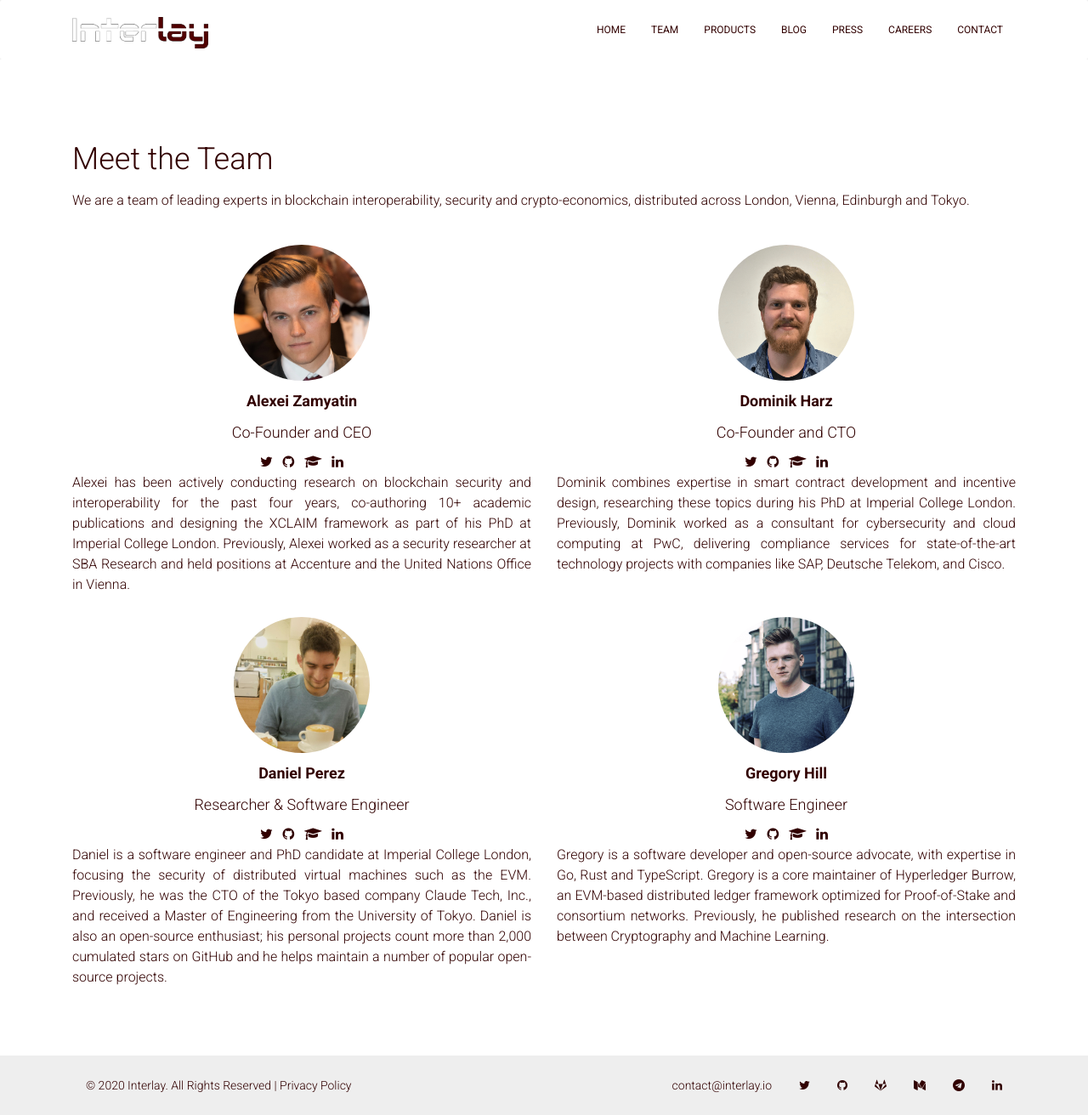
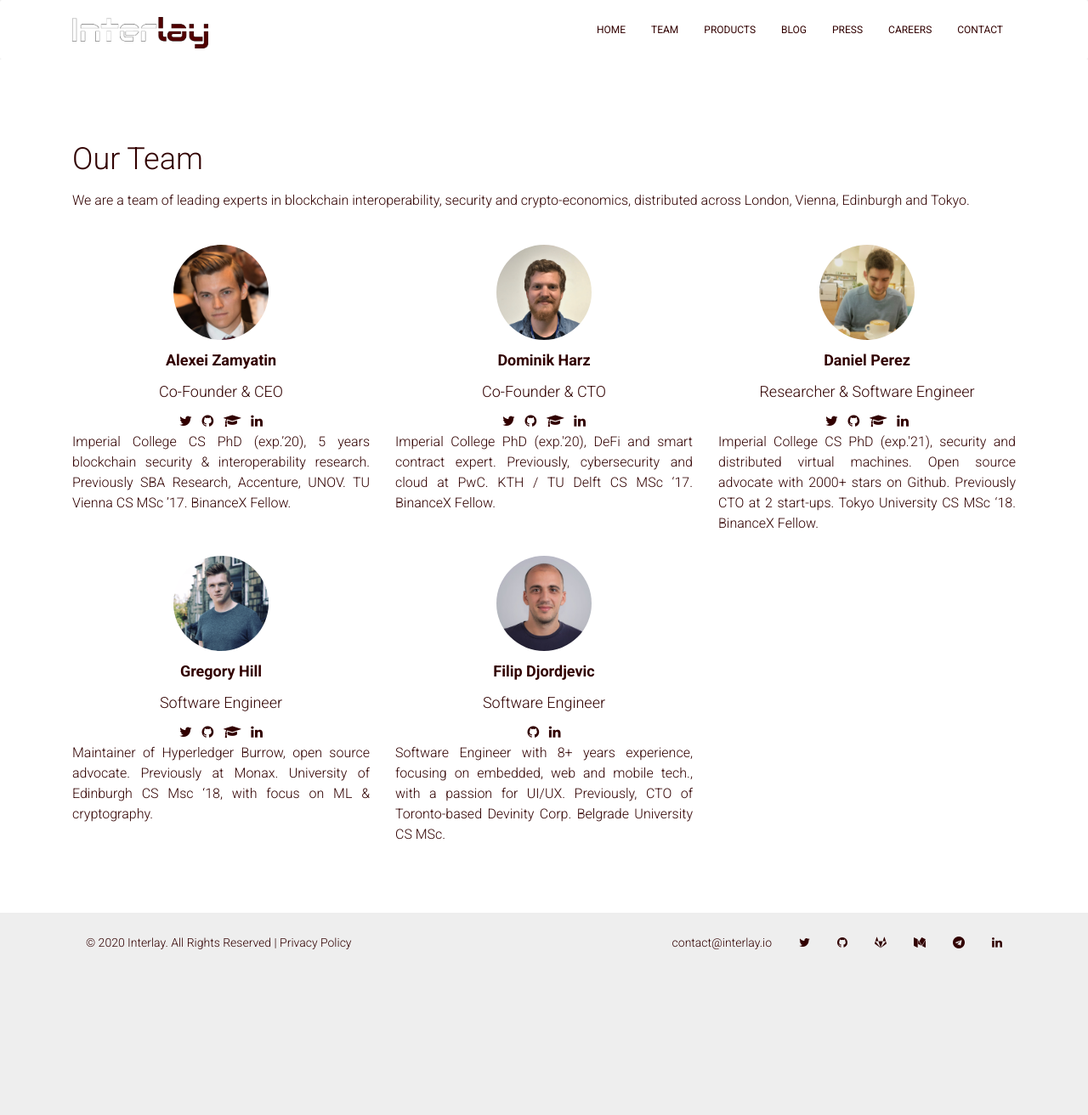
Before and after one commit to interlay/archive-interlay.github.io, a Jekyll site: the page built from team.md, in a window 1280 px wide and 1312 px high. Shown: the whole window at 85% size. Built offline with Jekyll 4.4.1, drawn with Linux system fonts in a browser that asks for light colours.

Commit message:
updated team page

```diff
--- a/_data/bios.yml
+++ b/_data/bios.yml
@@ -1,8 +1,49 @@
 - name: Alexei Zamyatin
-  bio:
+  role: Co-Founder & CEO
+  bio: Imperial College CS PhD (exp.’20), 5 years blockchain security & interoperability research. Previously SBA Research, Accenture, UNOV. TU Vienna CS MSc ’17. BinanceX Fellow.
+  twitter: alexeiZamyatin
+  linkedin: alexei-zamyatin
+  github: alexeiZamyatin
+  scholar: BJDPyu0AAAAJ
+  website: https://alexeizamyatin.me
+  image: alexei.jpg
+  offset: true
+
 - name: Dominik Harz
-  bio:  Imperial College PhD (exp.'20), DeFi and smart contract expert. Previously cybersecurity and cloud at PwC. CS MSc TU Delft.
+  role: Co-Founder & CTO
+  bio:  Imperial College PhD (exp.'20), DeFi and smart contract expert. Previously, cybersecurity and cloud at PwC. KTH / TU Delft CS MSc ‘17. BinanceX Fellow.
+  twitter: dominik0_
+  linkedin: dominik-harz
+  github: nud3l
+  scholar: s6Km5yQAAAAJ
+  website: https://dominikharz.me/
+  image: dom.png
+
+
 - name: Daniel Perez
-  bio:
+  role: Researcher & Software Engineer
+  bio: Imperial College CS PhD (exp.'21), security and distributed virtual machines. Open source advocate with 2000+ stars on Github. Previously CTO at 2 start-ups. Tokyo University CS MSc ‘18. BinanceX Fellow.
+  twitter: danhper
+  linkedin: danhper
+  github: danhper
+  scholar: W2XsCqwAAAAJ
+  website: https://daniel.perez.sh/
+  image: daniel.jpg
+
+
 - name: Gregory Hill
-  bio:
+  role: Software Engineer
+  bio: Maintainer of Hyperledger Burrow, open source advocate. Previously at Monax. University of Edinburgh CS Msc ‘18, with focus on ML & cryptography.
+  twitter: gregorydhill
+  linkedin: gregorydhill95
+  github: gregdhill
+  scholar: OoKiidsAAAAJ
+  image: gregory.png
+
+
+- name: Filip Djordjevic
+  role: Software Engineer
+  bio: Software Engineer with 8+ years experience, focusing on embedded, web and mobile tech., with a passion for UI/UX. Previously, CTO of Toronto-based Devinity Corp. Belgrade University CS MSc.
+  linkedin: filip-djordjevic-2a3a9054
+  github: filip-djordjevic
+  image: filip.jpg
--- a/assets/css/custom.css
+++ b/assets/css/custom.css
@@ -1,6 +1,6 @@
 
 .profile-image {
-   max-width: 10rem;
+   max-width: 7rem;
    box-sizing: border-box;
    border-radius: 50%;
 }
--- a/team.md
+++ b/team.md
@@ -8,100 +8,42 @@ tags: [team]
 <div class="main">
   <div class="container">
     <div class="section text-left">
-      <h2>Meet the Team</h2>
+      <h2>Our Team</h2>
       We are a team of leading experts in blockchain interoperability, security and crypto-economics, distributed across London, Vienna, Edinburgh and Tokyo.
       <div class="row mt-4">
-        <div class="col-md-6 text-center margin-top-small">
-          <a href="https://alexeizamyatin.me" target="__blank">
-          <img class="profile-image u-round profile-image" src="/../assets/img/profile/alexei.jpg" alt="Alexei">
-            <h4><b>Alexei Zamyatin</b></h4>
+      {% for user in site.data.bios %}
+      <div class="col-md-4 text-center margin-top-small">
+          <a href="{{ user.website }}" target="__blank">
+          <img class="profile-image u-round profile-image" src="/../assets/img/profile/{{ user.image }}" alt="{{ user.name }}">
+            <h4><b>{{ user.name }}</b></h4>
           </a>
-          <h4>Co-Founder and CEO</h4>
-          <a class="" href="https://twitter.com/alexeiZamyatin" target="_blank">
-            <i class="fa fa-twitter"></i>
-          </a>&nbsp;
-          <a class="" href="https://github.com/alexeiZamyatin" target="_blank">
-            <i class="fa fa-github"></i>
-          </a>&nbsp;
-          <a class="" href="https://scholar.google.co.uk/citations?user=BJDPyu0AAAAJ&hl=en&oi=ao" target="_blank">
-            <i class="fa fa-graduation-cap"></i>
-          </a>&nbsp;
-          <a class="" href="https://www.linkedin.com/in/alexei-zamyatin/" target="_blank">
-            <i class="fa fa-linkedin"></i>
-          </a>
+          <h4>{{ user.role }}</h4>
+          {% if user.twitter %}
+            <a class="" href="https://twitter.com/{{ user.twitter }}" target="_blank">
+              <i class="fa fa-twitter"></i>
+            </a>&nbsp;
+          {% endif%}
+          {% if user.github %}
+            <a class="" href="https://github.com/{{ user.github }}" target="_blank">
+              <i class="fa fa-github"></i>
+            </a>&nbsp;
+          {% endif%}
+          {% if user.scholar %}
+            <a class="" href="https://scholar.google.co.uk/citations?user={{ user.scholar }}&hl=en&oi=ao" target="_blank">
+              <i class="fa fa-graduation-cap"></i>
+            </a>&nbsp;
+          {% endif%}
+          {% if user.linkedin %}
+            <a class="" href="https://www.linkedin.com/in/{{ user.linkedin }}" target="_blank">
+              <i class="fa fa-linkedin"></i>
+            </a>
+          {% endif%}
           <p class="text-justify">
-          Alexei has been actively conducting research on blockchain security and interoperability for the past four years, co-authoring 10+ academic publications and designing the XCLAIM framework as part of his PhD at Imperial College London. Previously, Alexei worked as a security researcher at SBA Research and held positions at Accenture and the United Nations Office in Vienna.
+          {{ user.bio }}
           </p>
         </div>
-        <div class="col-md-6 text-center margin-top-small">
-          <a href="https://dominikharz.me" target="__blank">
-          <img class="profile-image u-round profile-image" src="/../assets/img/profile/dom.png" alt="Dominik">
-            <h4><b>Dominik Harz</b></h4>
-          </a>
-          <h4>Co-Founder and CTO</h4>
-          <a class="" href="https://twitter.com/dominik0_" target="_blank">
-            <i class="fa fa-twitter"></i>
-          </a>&nbsp;
-          <a class="" href="https://github.com/nud3l" target="_blank">
-            <i class="fa fa-github"></i>
-          </a>&nbsp;
-          <a class="" href="https://scholar.google.co.uk/citations?user=s6Km5yQAAAAJ&hl=en&oi=ao" target="_blank">
-            <i class="fa fa-graduation-cap"></i>
-          </a>&nbsp;
-          <a class="" href="https://www.linkedin.com/in/dominik-harz/" target="_blank">
-            <i class="fa fa-linkedin"></i>
-          </a>
-          <p class="text-justify">
-          Dominik combines expertise in smart contract development and incentive design, researching these topics during his PhD at Imperial College London. Previously, Dominik worked as a consultant for cybersecurity and cloud computing at PwC, delivering compliance services for state-of-the-art technology projects with companies like SAP, Deutsche Telekom, and Cisco.
-          </p>
-        </div>
-        <div class="col-md-6 text-center margin-top-small">
-          <a href="https://daniel.perez.sh" target="__blank">
-          <img class="profile-image u-round profile-image" src="/../assets/img/profile/daniel.jpg" alt="Daniel">
-            <h4><b>Daniel Perez</b></h4>
-          </a>
-          <h4>Researcher & Software Engineer</h4>
-          <a class="" href="https://twitter.com/danhper" target="_blank">
-            <i class="fa fa-twitter"></i>
-          </a>&nbsp;
-          <a class="" href="https://github.com/danhper" target="_blank">
-            <i class="fa fa-github"></i>
-          </a>&nbsp;
-          <a class="" href="https://scholar.google.com/citations?user=W2XsCqwAAAAJ" target="_blank">
-            <i class="fa fa-graduation-cap"></i>
-          </a>&nbsp;
-          <a class="" href="https://www.linkedin.com/in/danhper" target="_blank">
-            <i class="fa fa-linkedin"></i>
-          </a>
-          <p class="text-justify">
-          Daniel is a software engineer and PhD candidate at Imperial College London, focusing the security of distributed virtual machines such as the EVM. Previously, he was the CTO of the Tokyo based company Claude Tech, Inc., and received a Master of Engineering from the University of Tokyo. Daniel is also an open-source enthusiast; his personal projects count more than 2,000 cumulated stars on GitHub and he helps maintain a number of popular open-source projects.
-          </p>
-        </div>
-        <div class="col-md-6 text-center margin-top-small">
-          <a href="https://gregdhill.xyz/" target="__blank">
-          <img class="profile-image u-round profile-image" src="/../assets/img/profile/gregory.png" alt="Daniel">
-            <h4><b>Gregory Hill</b></h4>
-          </a>
-          <h4>Software Engineer</h4>
-          <a class="" href="https://twitter.com/gregorydhill" target="_blank">
-            <i class="fa fa-twitter"></i>
-          </a>&nbsp;
-          <a class="" href="https://github.com/gregdhill" target="_blank">
-            <i class="fa fa-github"></i>
-          </a>&nbsp;
-          <a class="" href="https://scholar.google.co.uk/citations?user=OoKiidsAAAAJ&hl=en&oi=sra" target="_blank">
-            <i class="fa fa-graduation-cap"></i>
-          </a>&nbsp;
-          <a class="" href="https://www.linkedin.com/in/gregorydhill95/" target="_blank">
-            <i class="fa fa-linkedin"></i>
-          </a>
-          <p class="text-justify">
-           Gregory is a software developer and open-source advocate, with expertise in Go, Rust and TypeScript. Gregory is a core maintainer of Hyperledger Burrow, an EVM-based distributed ledger framework optimized for Proof-of-Stake and consortium networks. Previously, he published research on the intersection between Cryptography and Machine Learning.
-          </p>
-        </div>
-      </div>
-
+      {% endfor %}
       </div>
     </div>
-
+  </div>
 </div>
```
Also changed, not shown: assets/img/profile/filip.jpg (added).
